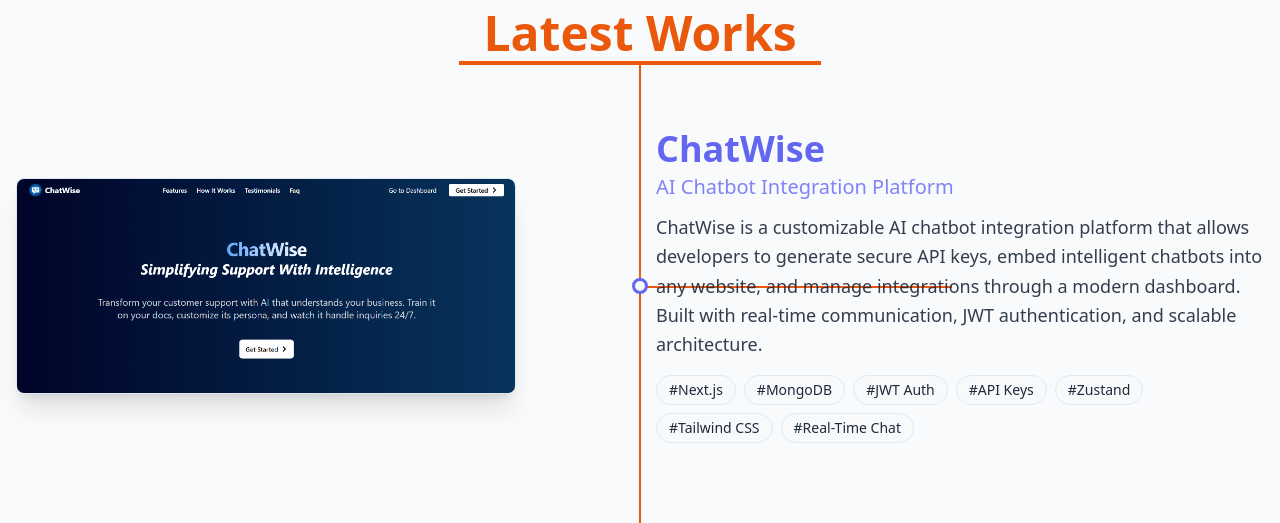
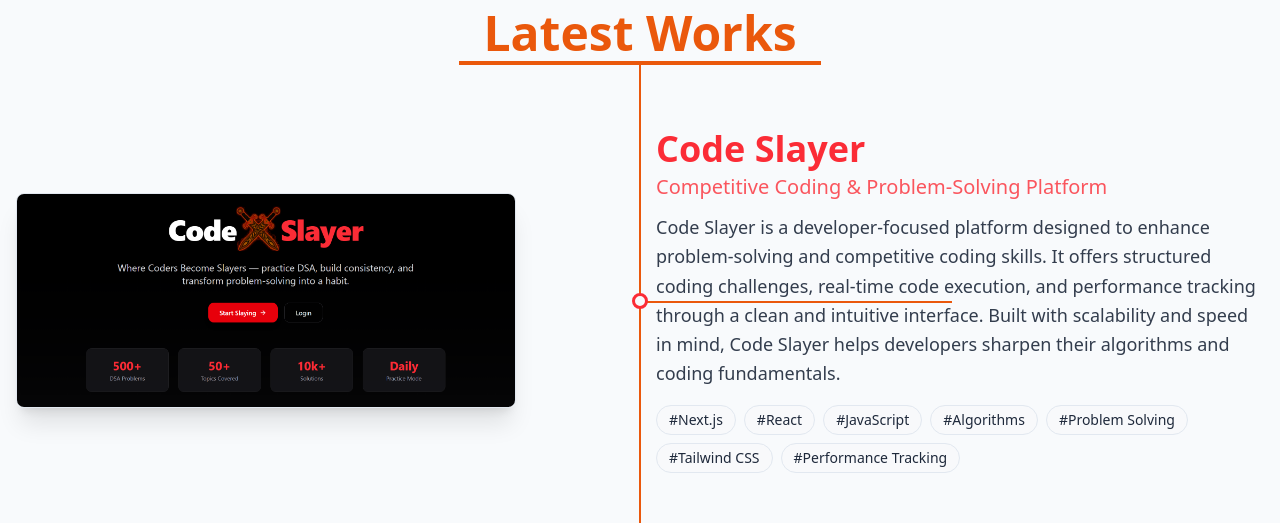
Before and after one commit to 2012prabhat/portfolio_v3, a Next.js app: page / in a window 1280 px wide. Shown: the part 3220-3743 px from the top of the page. Built offline with nearby package versions, Linux system fonts and the light colour scheme.

Commit message:
Completed

```diff
--- a/src/data/projects.js
+++ b/src/data/projects.js
@@ -1,4 +1,23 @@
 const projects = [
+  {
+  title: "Code Slayer",
+  subtitle: "Competitive Coding & Problem-Solving Platform",
+  description:
+    "Code Slayer is a developer-focused platform designed to enhance problem-solving and competitive coding skills. It offers structured coding challenges, real-time code execution, and performance tracking through a clean and intuitive interface. Built with scalability and speed in mind, Code Slayer helps developers sharpen their algorithms and coding fundamentals.",
+  tags: [
+    "Next.js",
+    "React",
+    "JavaScript",
+    "Algorithms",
+    "Problem Solving",
+    "Tailwind CSS",
+    "Performance Tracking",
+  ],
+  image: "/Projects/codeSlayer.png",
+  liveDemo: "https://codexslayer.vercel.app/",
+  githubRepo: "https://github.com/2012prabhat/Code_slayer",
+  projectColor: "#fb2c36",
+},
   {
     title: "ChatWise",
     subtitle: "AI Chatbot Integration Platform",
```
Also changed, not shown: public/Projects/codeSlayer.png (added).
